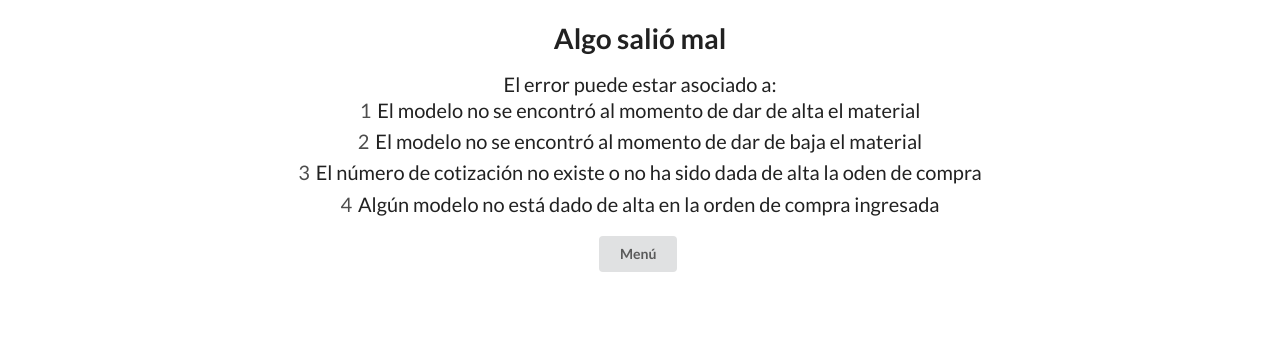
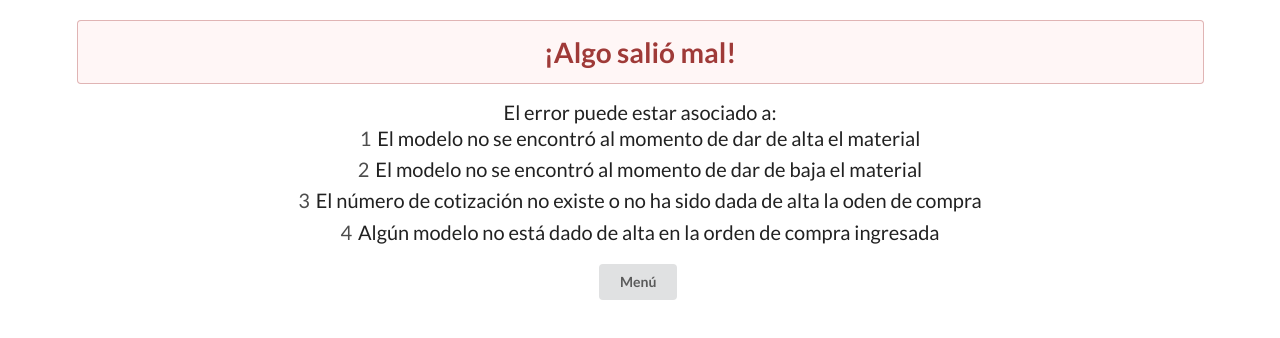
Before and after one commit to AlejandroGDiaz/DFInventory, a React (Create React App) app in the folder client/: page /failure in a window 1280 px wide. Shown: the top 338 px of the page. Built offline with nearby package versions, Linux system fonts and the light colour scheme.

Commit message:
Update succes and failure

```diff
--- a/client/src/components/confirmation/Failure.js
+++ b/client/src/components/confirmation/Failure.js
@@ -4,7 +4,9 @@ import { Link } from "react-router-dom";
 const Failure = () => {
     return(
         <div className="ui container" style={{marginTop:"20px", textAlign:"center"}}>
-        <h1>Algo salió mal</h1>
+            <div className="ui negative message">
+                <h1>¡Algo salió mal!</h1>
+            </div>
             <div>
                 <p style={{fontSize:"20px"}}>
                     El error puede estar asociado a:
--- a/client/src/components/confirmation/Success.js
+++ b/client/src/components/confirmation/Success.js
@@ -4,7 +4,9 @@ import { Link } from "react-router-dom";
 const Success = () => {
     return(
     <div className="ui container" style={{marginTop:"20px", textAlign:"center"}}>
-        <h1>Operación Exitosa</h1>
+        <div className="ui positive message">
+            <h1>¡Operación Exitosa!</h1>
+        </div>
         <div>
             <p style={{fontSize:"20px"}}>
                 La operación fue realizada con éxito. Presiona el botón para realizar una nueva
```
Lines whose indentation alone changed are shown as unchanged.
